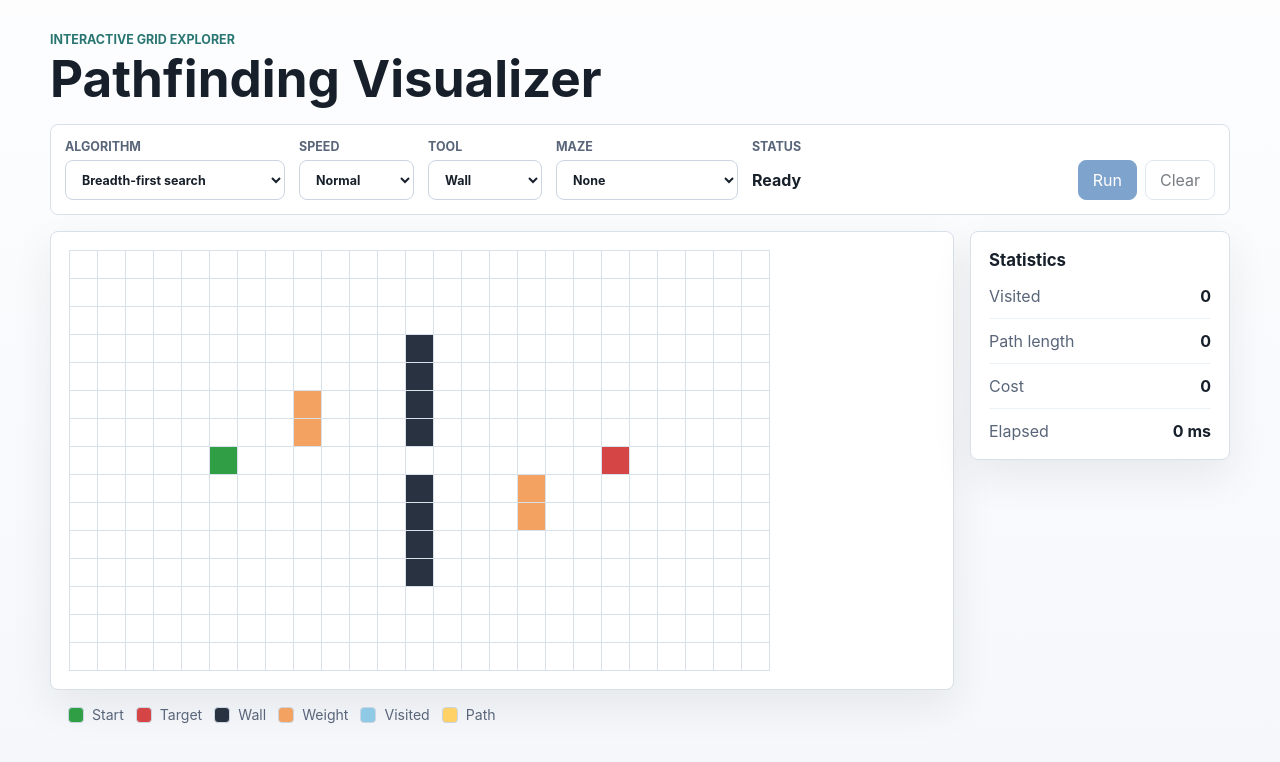
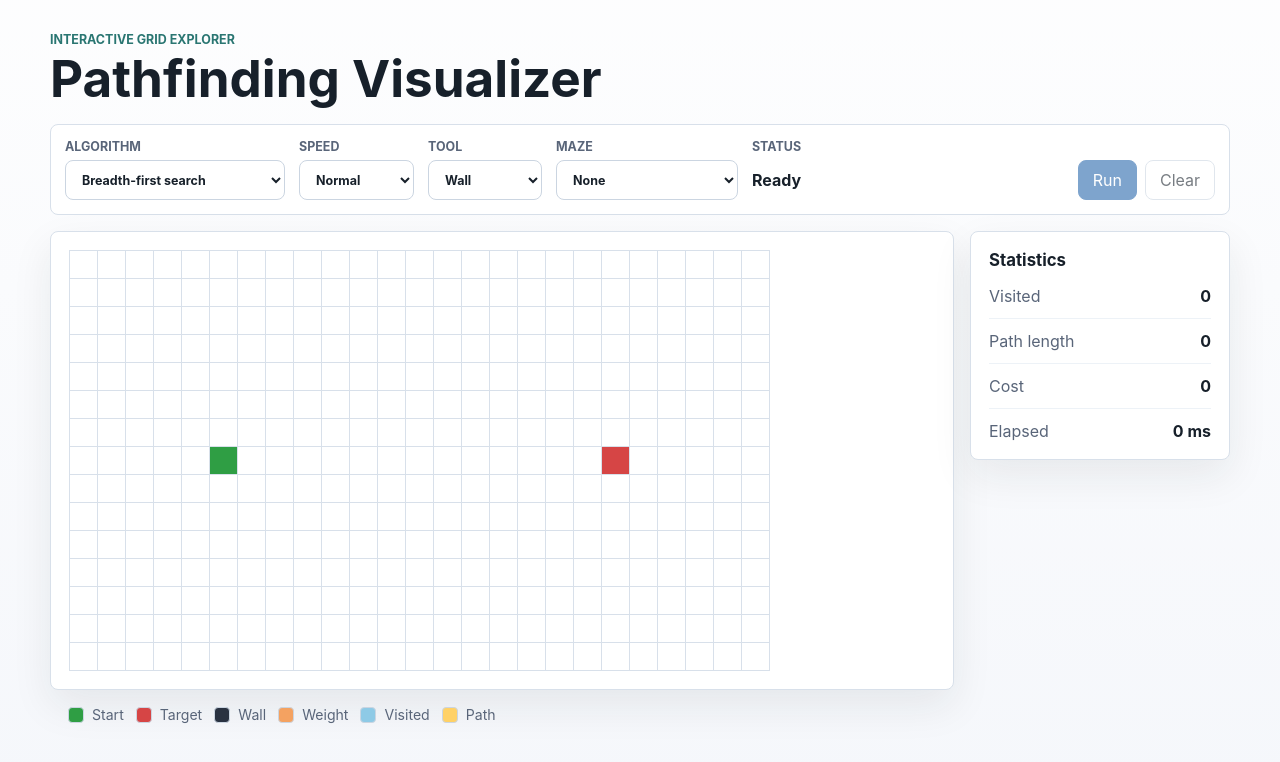
Before and after one commit to edselleighton/pathfinding-visualizer, a React (Vite) app: page / in a window 1280 px wide. Shown: the top 762 px of the page. Built offline with nearby package versions, Linux system fonts and the light colour scheme.

Commit message:
Add click editing

```diff
--- a/src/App.jsx
+++ b/src/App.jsx
@@ -1,16 +1,28 @@
+import { useState } from 'react'
 import Header from './components/Header'
 import Toolbar from './components/Toolbar'
 import Workspace from './components/Workspace'
 import StatsPanel from './components/StatsPanel'
 import Legend from './components/Legend'
+import { applyTool, createInitialBoard } from './grid'
 
 export default function App() {
+  const [selectedTool, setSelectedTool] = useState('wall')
+  const [board, setBoard] = useState(createInitialBoard)
+
+  function handleCellClick(index) {
+    setBoard((currentBoard) => applyTool(currentBoard, index, selectedTool))
+  }
+
   return (
     <main className="app-shell">
       <Header />
-      <Toolbar />
+      <Toolbar
+        selectedTool={selectedTool}
+        onToolChange={setSelectedTool}
+      />
       <div className="workspace">
-        <Workspace />
+        <Workspace board={board} onCellClick={handleCellClick} />
         <StatsPanel />
       </div>
       <Legend />
--- a/src/components/Grid.jsx
+++ b/src/components/Grid.jsx
@@ -1,32 +1,28 @@
-const GRID_COLUMNS = 25
-const GRID_ROWS = 15
-const GRID_CELL_COUNT = GRID_COLUMNS * GRID_ROWS
-const START_CELL_INDEX = 7 * GRID_COLUMNS + 5
-const TARGET_CELL_INDEX = 7 * GRID_COLUMNS + 19
-const WALL_CELL_INDICES = new Set(
-  [3, 4, 5, 6, 8, 9, 10, 11].map((row) => row * GRID_COLUMNS + 12),
-)
-const WEIGHT_CELL_INDICES = new Set([
-  5 * GRID_COLUMNS + 8,
-  6 * GRID_COLUMNS + 8,
-  8 * GRID_COLUMNS + 16,
-  9 * GRID_COLUMNS + 16,
-])
+import { GRID_CELL_COUNT, GRID_COLUMNS, getCellType } from '../grid'
 
-function getCellClassName(index) {
-  if (index === START_CELL_INDEX) return 'grid-cell cell-start'
-  if (index === TARGET_CELL_INDEX) return 'grid-cell cell-target'
-  if (WALL_CELL_INDICES.has(index)) return 'grid-cell cell-wall'
-  if (WEIGHT_CELL_INDICES.has(index)) return 'grid-cell cell-weight'
-  return 'grid-cell'
+function getCellClassName(board, index) {
+  const cellType = getCellType(board, index)
+  return cellType === 'empty' ? 'grid-cell' : `grid-cell cell-${cellType}`
 }
 
-export default function Grid() {
+function getCellLabel(board, index) {
+  const row = Math.floor(index / GRID_COLUMNS) + 1
+  const column = (index % GRID_COLUMNS) + 1
+  return `Row ${row}, column ${column}: ${getCellType(board, index)}`
+}
+
+export default function Grid({ board, onCellClick }) {
   return (
     <div className="grid-panel">
-      <div className="grid" aria-hidden="true">
+      <div className="grid" role="group" aria-label="Pathfinding grid">
         {Array.from({ length: GRID_CELL_COUNT }, (_, index) => (
-          <div className={getCellClassName(index)} key={index} />
+          <button
+            type="button"
+            className={getCellClassName(board, index)}
+            aria-label={getCellLabel(board, index)}
+            onClick={() => onCellClick(index)}
+            key={index}
+          />
         ))}
       </div>
     </div>
--- a/src/components/Toolbar.jsx
+++ b/src/components/Toolbar.jsx
@@ -1,4 +1,4 @@
-export default function Toolbar() {
+export default function Toolbar({ selectedTool, onToolChange }) {
   return (
     <section className="toolbar" aria-label="Visualizer controls">
       <label className="toolbar-field">
@@ -23,7 +23,11 @@ export default function Toolbar() {
 
       <label className="toolbar-field">
         <span>Tool</span>
-        <select defaultValue="wall" aria-label="Select drawing tool">
+        <select
+          value={selectedTool}
+          onChange={(event) => onToolChange(event.target.value)}
+          aria-label="Select drawing tool"
+        >
           <option value="start">Start</option>
           <option value="target">Target</option>
           <option value="wall">Wall</option>
--- a/src/components/Workspace.jsx
+++ b/src/components/Workspace.jsx
@@ -1,12 +1,12 @@
 import Grid from './Grid'
 
-export default function Workspace() {
+export default function Workspace({ board, onCellClick }) {
   return (
     <section
       className="visualizer workspace-placeholder"
       aria-label="Visualizer workspace"
     >
-      <Grid />
+      <Grid board={board} onCellClick={onCellClick} />
     </section>
   )
 }
--- /dev/null
+++ b/src/grid.js
@@ -0,0 +1,90 @@
+export const GRID_COLUMNS = 25
+export const GRID_ROWS = 15
+export const GRID_CELL_COUNT = GRID_COLUMNS * GRID_ROWS
+
+const DEFAULT_START_INDEX = 7 * GRID_COLUMNS + 5
+const DEFAULT_TARGET_INDEX = 7 * GRID_COLUMNS + 19
+
+export function createInitialBoard() {
+  return {
+    startIndex: DEFAULT_START_INDEX,
+    targetIndex: DEFAULT_TARGET_INDEX,
+    walls: new Set(),
+    weights: new Set(),
+  }
+}
+
+export function getCellType(board, index) {
+  if (index === board.startIndex) return 'start'
+  if (index === board.targetIndex) return 'target'
+  if (board.walls.has(index)) return 'wall'
+  if (board.weights.has(index)) return 'weight'
+  return 'empty'
+}
+
+export function applyTool(board, index, tool) {
+  if (!Number.isInteger(index) || index < 0 || index >= GRID_CELL_COUNT) {
+    return board
+  }
+
+  if (tool === 'start' || tool === 'target') {
+    const otherEndpoint = tool === 'start' ? board.targetIndex : board.startIndex
+    const currentEndpoint = tool === 'start' ? board.startIndex : board.targetIndex
+
+    if (index === otherEndpoint || index === currentEndpoint) return board
+
+    const walls = new Set(board.walls)
+    const weights = new Set(board.weights)
+    walls.delete(index)
+    weights.delete(index)
+
+    return {
+      ...board,
+      [tool === 'start' ? 'startIndex' : 'targetIndex']: index,
+      walls,
+      weights,
+    }
+  }
+
+  if (index === board.startIndex || index === board.targetIndex) return board
+
+  if (tool === 'wall') {
+    const walls = new Set(board.walls)
+    const weights = new Set(board.weights)
+
+    if (walls.has(index)) {
+      walls.delete(index)
+    } else {
+      walls.add(index)
+      weights.delete(index)
+    }
+
+    return { ...board, walls, weights }
+  }
+
+  if (tool === 'weight') {
+    const walls = new Set(board.walls)
+    const weights = new Set(board.weights)
+
+    if (weights.has(index)) {
+      weights.delete(index)
+    } else {
+      weights.add(index)
+      walls.delete(index)
+    }
+
+    return { ...board, walls, weights }
+  }
+
+  if (tool === 'erase') {
+    if (!board.walls.has(index) && !board.weights.has(index)) return board
+
+    const walls = new Set(board.walls)
+    const weights = new Set(board.weights)
+    walls.delete(index)
+    weights.delete(index)
+    return { ...board, walls, weights }
+  }
+
+  return board
+}
--- a/src/styles.css
+++ b/src/styles.css
@@ -220,11 +220,24 @@ h2 {
 }
 
 .grid-cell {
+  min-height: 0;
   width: 28px;
   height: 28px;
+  border-top: 0;
+  border-left: 0;
   border-right: 1px solid var(--border);
   border-bottom: 1px solid var(--border);
+  border-radius: 0;
+  padding: 0;
   background: var(--surface);
+  cursor: crosshair;
+}
+
+.grid-cell:focus-visible {
+  position: relative;
+  z-index: 1;
+  outline: 2px solid var(--primary);
+  outline-offset: -2px;
 }
 
 .cell-start {
```
